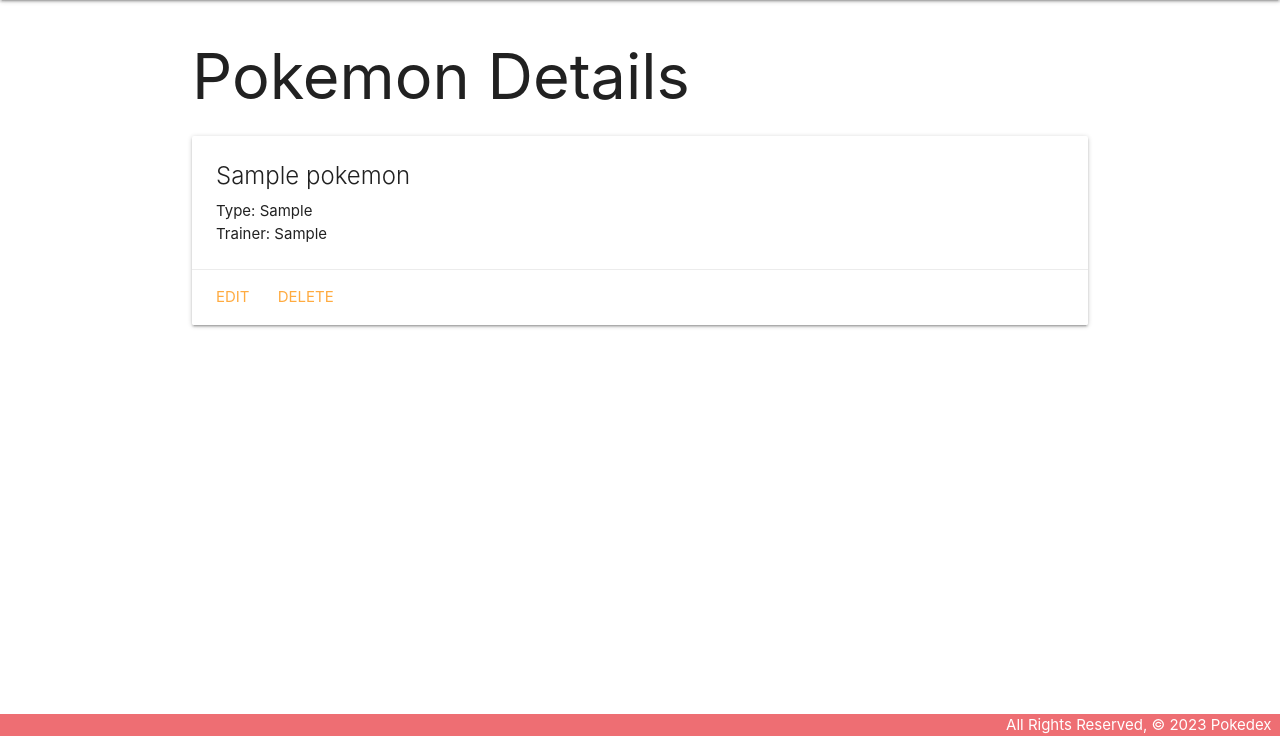
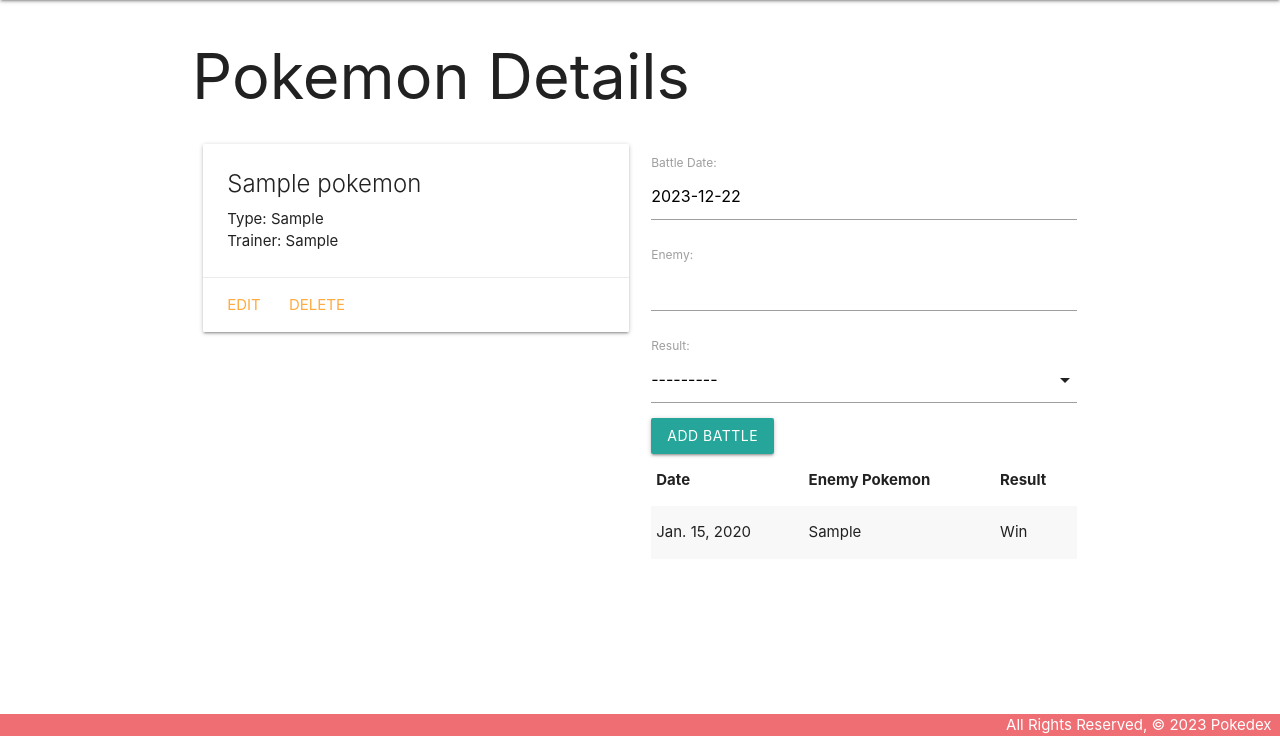
Before and after one commit to kelleralex04/pokemoncollector, a Django app: page /pokemon/1/ in a window 1280 px wide. Shown: the part 64-800 px from the top of the page. Run offline with Django 5.2, Linux system fonts and the light colour scheme; tables that the repository leaves empty hold one stand-in row (values such as "Sample post").

Commit message:
adds part 4 of lab

```diff
--- a/main_app/admin.py
+++ b/main_app/admin.py
@@ -1,7 +1,8 @@
 from django.contrib import admin
 
-from .models import Pokemon
+from .models import Pokemon, Battle
 
 # Register your models here.
 
 admin.site.register(Pokemon)
+admin.site.register(Battle)
--- /dev/null
+++ b/main_app/forms.py
@@ -0,0 +1,7 @@
+from django.forms import ModelForm
+from .models import Battle
+
+class BattleForm(ModelForm):
+    class Meta:
+        model = Battle
+        fields = ['date', 'enemy', 'result']
--- a/main_app/models.py
+++ b/main_app/models.py
@@ -2,6 +2,11 @@ from django.db import models
 from django.urls import reverse
 
 # Create your models here.
+
+RESULTS = (
+    ('W', 'Win'),
+    ('L', 'Lose')
+)
 
 class Pokemon(models.Model):
     name = models.CharField(max_length=25)
@@ -13,3 +18,22 @@ class Pokemon(models.Model):
 
     def get_absolute_url(self):
         return reverse('detail', kwargs={'pokemon_id': self.id})
+
+class Battle(models.Model):
+    date = models.DateField('Battle Date')
+    enemy = models.CharField(max_length=25)
+    result = models.CharField(
+        max_length=1,
+        choices=RESULTS
+    )
+
+    pokemon = models.ForeignKey(
+        Pokemon,
+        on_delete=models.CASCADE
+    )
+
+    def __str__(self):
+        return f"{self.get_result_display()} vs {self.enemy} on {self.date}"
+
+    class Meta:
+        ordering = ['date']
--- a/main_app/templates/base.html
+++ b/main_app/templates/base.html
@@ -8,6 +8,7 @@
     <title>Pokedex</title>
     <link rel="stylesheet" href="https://cdnjs.cloudflare.com/ajax/libs/materialize/1.0.0/css/materialize.min.css">
     <link rel="stylesheet" type="text/css" href="{% static 'css/style.css' %}">
+    <script src="https://cdnjs.cloudflare.com/ajax/libs/materialize/1.0.0/js/materialize.min.js"></script>
 </head>
 <body>
     <header class="navbar-fixed">
--- a/main_app/templates/pokemon/detail.html
+++ b/main_app/templates/pokemon/detail.html
@@ -3,6 +3,8 @@
 
 <h1>Pokemon Details</h1>
 
+<div class="row">
+    <div class="col s6">
         <div class="card">
             <div class="card-content">
                 <span class="card-title">{{ pokemon.name }}</span>
@@ -14,5 +16,41 @@
                 <a href="{% url 'pokemon_delete' pokemon.id %}">Delete</a>
             </div>
         </div>
+    </div>
+    <div class="col s6">
+        <form action="{% url 'add_battle' pokemon.id %}" method="POST">
+            {% csrf_token %}
+            {{ battle_form.as_p }}
+            <input type="submit" class="btn" value="Add Battle">
+        </form>
+        <table class="striped">
+            <thead>
+                <tr><th>Date</th><th>Enemy Pokemon</th><th>Result</th></tr>
+            </thead>
+            <tbody>
+                {% for battle in pokemon.battle_set.all %}
+                    <tr>
+                    <td>{{battle.date}}</td>
+                    <td>{{battle.enemy}}</td>
+                    <td>{{battle.get_result_display}}</td>
+                    </tr>
+                {% endfor %}
+            </tbody>
+        </table>
+    </div>
+</div>
+
+<script>
+    const dateEl = document.getElementById('id_date');
+    M.Datepicker.init(dateEl, {
+        format: 'yyyy-mm-dd',
+        defaultDate: new Date(),
+        setDefaultDate: true,
+        autoClose: true
+    });
+
+    const selectEl = document.getElementById('id_result');
+    M.FormSelect.init(selectEl);
+</script>
 
 {% endblock %}
--- a/main_app/urls.py
+++ b/main_app/urls.py
@@ -9,4 +9,5 @@ urlpatterns = [
     path('pokemon/create/', views.PokemonCreate.as_view(), name='pokemon_create'),
     path('pokemon/<int:pk>/update/', views.PokemonUpdate.as_view(), name='pokemon_update'),
     path('pokemon/<int:pk>/delete/', views.PokemonDelete.as_view(), name='pokemon_delete'),
+    path('pokemon/<int:pokemon_id>/add_battle/', views.add_battle, name='add_battle'),
 ]
--- a/main_app/views.py
+++ b/main_app/views.py
@@ -1,7 +1,8 @@
-from django.shortcuts import render
+from django.shortcuts import render, redirect
 from django.views.generic.edit import CreateView, UpdateView, DeleteView
 
 from .models import Pokemon
+from .forms import BattleForm
 # Create your views here.
 
 def home(request):
@@ -19,9 +20,18 @@ def pokemon_index(request):
 
 def pokemon_detail(request, pokemon_id):
     pokemon = Pokemon.objects.get(id=pokemon_id)
+    battle_form = BattleForm()
     return render(request, 'pokemon/detail.html', {
-        'pokemon': pokemon
+        'pokemon': pokemon, 'battle_form': battle_form
     })
+
+def add_battle(request, pokemon_id):
+    form = BattleForm(request.POST)
+    if form.is_valid():
+        new_battle = form.save(commit=False)
+        new_battle.pokemon_id = pokemon_id
+        new_battle.save()
+    return redirect('detail', pokemon_id=pokemon_id)
 
 class PokemonCreate(CreateView):
     model = Pokemon
```
Also changed, not shown: main_app/migrations/0002_battles.py (added), main_app/migrations/0003_rename_battles_battle.py (added). Lines whose indentation alone changed are shown as unchanged.
